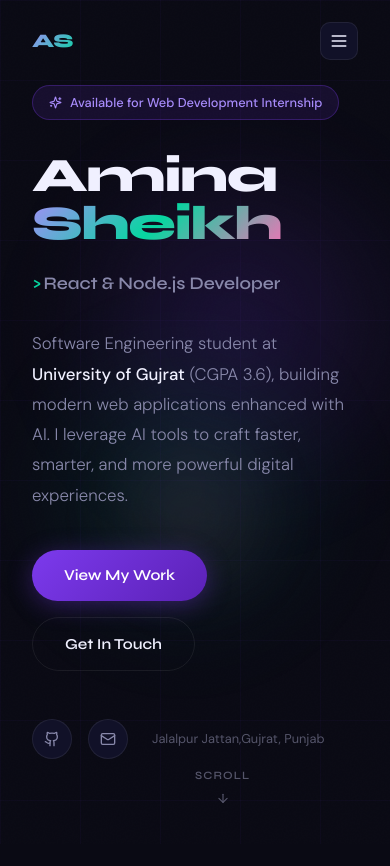
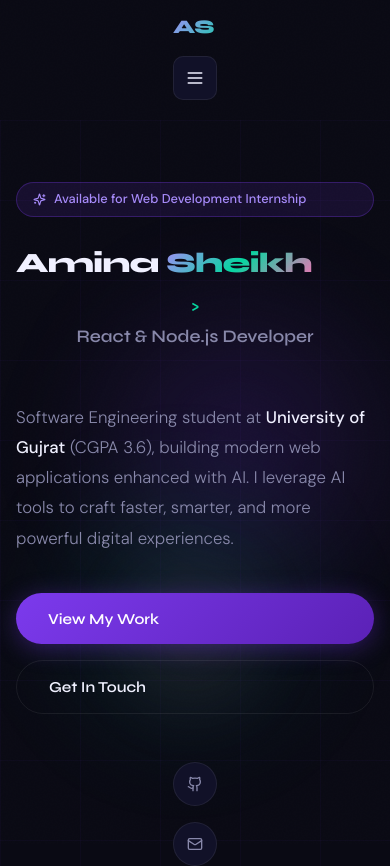
Before and after one commit to Aminasheikh/amina-portfolio, a React (Vite) app: page / in a window 390 px wide. Shown: the top 866 px of the page. Built offline with nearby package versions, Linux system fonts and the light colour scheme.

Commit message:
make responsive changes

```diff
--- a/src/components/Footer.jsx
+++ b/src/components/Footer.jsx
@@ -18,7 +18,7 @@ export default function Footer() {
   return (
     <footer style={{
       borderTop: '1px solid var(--border)',
-      padding: '3rem 2rem 2rem',
+      padding: 'clamp(2rem, 5vw, 3rem) max(1rem, 2vw) clamp(1.5rem, 3vw, 2rem)',
       position: 'relative',
       overflow: 'hidden',
     }}>
@@ -39,16 +39,16 @@ export default function Footer() {
           display: 'flex',
           flexWrap: 'wrap',
           justifyContent: 'space-between',
-          alignItems: 'center',
-          gap: '2rem',
-          marginBottom: '2.5rem',
+          alignItems: 'start',
+          gap: 'max(1rem, 2vw)',
+          marginBottom: 'clamp(1.5rem, 5vw, 2.5rem)',
         }}>
           {/* Brand */}
           <div>
             <div style={{
               fontFamily: 'var(--font-display)',
               fontWeight: 800,
-              fontSize: '1.5rem',
+              fontSize: 'clamp(1.2rem, 4vw, 1.5rem)',
               letterSpacing: '-0.02em',
               background: 'linear-gradient(135deg, var(--accent2) 0%, var(--teal) 100%)',
               WebkitBackgroundClip: 'text',
@@ -57,18 +57,18 @@ export default function Footer() {
             }}>
               Amina Sheikh
             </div>
-            <p style={{ color: 'var(--text3)', fontSize: '0.82rem' }}>
+            <p style={{ color: 'var(--text3)', fontSize: 'clamp(0.7rem, 2vw, 0.82rem)' }}>
               AI-Powered Web Developer · Jalalpur Jattan, PK
             </p>
           </div>
 
           {/* Nav links */}
-          <nav style={{ display: 'flex', gap: '1.5rem', flexWrap: 'wrap' }}>
+          <nav style={{ display: 'flex', gap: 'clamp(0.75rem, 3vw, 1.5rem)', flexWrap: 'wrap' }}>
             {navLinks.map(({ label, href }) => (
               <a key={href} href={href}
                 style={{
                   fontFamily: 'var(--font-display)',
-                  fontSize: '0.82rem', fontWeight: 600,
+                  fontSize: 'clamp(0.7rem, 2vw, 0.82rem)', fontWeight: 600,
                   color: 'var(--text3)',
                   transition: 'color 0.2s',
                 }}
@@ -80,7 +80,7 @@ export default function Footer() {
           </nav>
 
           {/* Social icons */}
-          <div style={{ display: 'flex', gap: '0.75rem' }}>
+          <div style={{ display: 'flex', gap: 'clamp(0.5rem, 2vw, 0.75rem)' }}>
             {socialLinks.map(({ icon: Icon, href, label }) => (
               <a key={label} href={href} target="_blank" rel="noreferrer"
                 aria-label={label}
@@ -122,13 +122,13 @@ export default function Footer() {
           flexWrap: 'wrap',
           justifyContent: 'space-between',
           alignItems: 'center',
-          gap: '0.75rem',
+          gap: 'clamp(0.5rem, 2vw, 0.75rem)',
         }}>
-          <p style={{ color: 'var(--text3)', fontSize: '0.78rem' }}>
+          <p style={{ color: 'var(--text3)', fontSize: 'clamp(0.7rem, 2vw, 0.78rem)' }}>
             © {year} Amina Sheikh. All rights reserved.
           </p>
           <p style={{
-            color: 'var(--text3)', fontSize: '0.78rem',
+            color: 'var(--text3)', fontSize: 'clamp(0.7rem, 2vw, 0.78rem)',
             display: 'flex', alignItems: 'center', gap: '0.3rem',
           }}>
             Built with <Heart size={12} color="var(--pink)" fill="var(--pink)" /> React & Vite
--- a/src/components/Navbar.jsx
+++ b/src/components/Navbar.jsx
@@ -32,11 +32,22 @@ export default function Navbar() {
     return () => window.removeEventListener('scroll', onScroll);
   }, []);
 
+  useEffect(() => {
+    // Close mobile menu on window resize
+    const handleResize = () => {
+      if (window.innerWidth > 768) {
+        setMenuOpen(false);
+      }
+    };
+    window.addEventListener('resize', handleResize);
+    return () => window.removeEventListener('resize', handleResize);
+  }, []);
+
   return (
     <>
       <nav style={{
         position: 'fixed', top: 0, left: 0, right: 0, zIndex: 100,
-        padding: scrolled ? '0.9rem 2rem' : '1.4rem 2rem',
+        padding: scrolled ? '0.9rem max(1rem, 2vw)' : '1.4rem max(1rem, 2vw)',
         background: scrolled
           ? 'rgba(10,10,20,0.85)'
           : 'transparent',
@@ -44,6 +55,7 @@ export default function Navbar() {
         borderBottom: scrolled ? '1px solid var(--border)' : '1px solid transparent',
         transition: 'all 0.35s ease',
         display: 'flex', alignItems: 'center', justifyContent: 'space-between',
+        flexWrap: 'wrap',
       }}>
 
         {/* Logo */}
@@ -141,13 +153,15 @@ export default function Navbar() {
 
       {/* Mobile menu */}
       {menuOpen && (
-        <div style={{
+        <div className="mobile-menu" style={{
           position: 'fixed', top: '60px', left: 0, right: 0, zIndex: 99,
           background: 'rgba(10,10,20,0.97)',
           backdropFilter: 'blur(20px)',
           borderBottom: '1px solid var(--border)',
-          padding: '1rem 2rem 1.5rem',
+          padding: 'max(1rem, 2vw)',
           animation: 'fadeIn 0.2s ease',
+          overflowY: 'auto',
+          maxHeight: 'calc(100vh - 60px)',
         }}>
           <ul style={{ listStyle: 'none', display: 'flex', flexDirection: 'column', gap: '0.25rem' }}>
             {navLinks.map(({ label, href }) => (
@@ -156,7 +170,8 @@ export default function Navbar() {
                   onClick={() => setMenuOpen(false)}
                   style={{
                     fontFamily: 'var(--font-display)',
-                    fontSize: '1rem', fontWeight: 600,
+                    fontSize: 'clamp(0.9rem, 2.5vw, 1rem)',
+                    fontWeight: 600,
                     padding: '0.7rem 1rem',
                     borderRadius: '10px',
                     color: activeLink === href ? 'var(--accent2)' : 'var(--text2)',
@@ -174,7 +189,7 @@ export default function Navbar() {
               display: 'block', marginTop: '1rem',
               textAlign: 'center',
               fontFamily: 'var(--font-display)',
-              fontSize: '0.9rem', fontWeight: 700,
+              fontSize: 'clamp(0.85rem, 2vw, 0.9rem)', fontWeight: 700,
               padding: '0.75rem',
               borderRadius: '50px',
               background: 'linear-gradient(135deg, var(--accent), #5b21b6)',
--- a/src/index.css
+++ b/src/index.css
@@ -149,3 +149,182 @@ img {
   white-space: nowrap;
   border-width: 0;
 }
+
+/* ─── Responsive Design ──────────────────────────────── */
+/* Mobile First - Base styles for mobile */
+/* Tablet (768px and up) */
+@media (min-width: 768px) {
+  .desktop-nav {
+    display: flex !important;
+  }
+
+  .desktop-cta {
+    display: inline-block !important;
+  }
+
+  .mobile-menu-btn {
+    display: none !important;
+  }
+
+  .mobile-menu {
+    display: none !important;
+  }
+}
+
+/* Mobile (under 768px) */
+@media (max-width: 767px) {
+  .desktop-nav {
+    display: none !important;
+  }
+
+  .desktop-cta {
+    display: none !important;
+  }
+
+  .mobile-menu-btn {
+    display: flex !important;
+    align-items: center;
+    justify-content: center;
+  }
+
+  body {
+    padding-top: 60px;
+  }
+
+  /* Adjust heading sizes for mobile */
+  h1 {
+    font-size: clamp(2rem, 6vw, 3.5rem) !important;
+  }
+
+  h2 {
+    font-size: clamp(1.5rem, 5vw, 2.5rem) !important;
+  }
+
+  h3 {
+    font-size: clamp(1rem, 4vw, 1.5rem) !important;
+  }
+
+  /* Reduce section padding on mobile */
+  section {
+    padding-top: 3.5rem !important;
+    padding-bottom: 3.5rem !important;
+    padding-left: 1rem !important;
+    padding-right: 1rem !important;
+  }
+
+  /* Reduce gap in grids on mobile */
+  [style*="gridTemplateColumns"] {
+    gap: 1rem !important;
+  }
+
+  /* Ensure forms are full width */
+  input,
+  textarea {
+    width: 100%;
+  }
+
+  /* Adjust navbar padding on mobile */
+  nav {
+    padding: 0.75rem 1rem !important;
+  }
+
+  /* Fix mobile layout spacing */
+  main {
+    padding-top: 60px;
+  }
+}
+
+/* Small devices (under 480px) */
+@media (max-width: 479px) {
+  body {
+    font-size: 14px;
+  }
+
+  section {
+    padding-top: 2.5rem !important;
+    padding-bottom: 2.5rem !important;
+    padding-left: 1rem !important;
+    padding-right: 1rem !important;
+  }
+
+  h1 {
+    font-size: clamp(1.75rem, 5vw, 2.5rem) !important;
+  }
+
+  h2 {
+    font-size: clamp(1.25rem, 4vw, 2rem) !important;
+  }
+
+  /* Stack single column layouts */
+  [style*="display: grid"],
+  [style*="display: flex"] {
+    flex-direction: column;
+  }
+
+  /* Reduce icon sizes on very small screens */
+  svg {
+    max-width: 100%;
+  }
+}
+
+/* Large screens (1200px and up) */
+@media (min-width: 1200px) {
+  main {
+    max-width: 1400px;
+    margin: 0 auto;
+  }
+}
+
+/* ─── Additional Mobile Improvements ────────────────── */
+/* Ensure proper touch targets on mobile */
+@media (max-width: 767px) {
+  button, a, input[type="button"], input[type="submit"] {
+    min-height: 44px;
+    min-width: 44px;
+  }
+
+  /* Prevent horizontal scroll on mobile */
+  body {
+    max-width: 100vw;
+    overflow-x: hidden;
+  }
+
+  /* Make text larger on very small screens for readability */
+  @media (max-width: 375px) {
+    body {
+      font-size: 15px;
+    }
+  }
+
+  /* Stack columns properly */
+  [style*="gridTemplateColumns"],
+  [style*="flex"] {
+    width: 100%;
+  }
+
+  /* Improve form inputs on mobile */
+  input,
+  textarea,
+  select {
+    font-size: 16px;
+    padding: 12px;
+    border-radius: 8px;
+  }
+
+  /* Better spacing for buttons */
+  button {
+    padding: 12px 20px;
+  }
+}
+
+/* Improve readability on very large screens */
+@media (min-width: 1600px) {
+  body {
+    max-width: 1600px;
+    margin: 0 auto;
+  }
+
+  section {
+    padding: 8rem 2rem;
+  }
+}
--- a/src/sections/About.jsx
+++ b/src/sections/About.jsx
@@ -37,7 +37,7 @@ const highlights = [
 export default function About() {
   return (
     <section id="about" style={{
-      padding: '7rem 2rem',
+      padding: 'clamp(2.5rem, 7vw, 7rem) max(1rem, 2vw)',
       maxWidth: '1100px', margin: '0 auto',
     }}>
       {/* Section header */}
--- a/src/sections/Contact.jsx
+++ b/src/sections/Contact.jsx
@@ -58,7 +58,7 @@ export default function Contact() {
 
   return (
     <section id="contact" style={{
-      padding: '7rem 2rem',
+      padding: 'clamp(2.5rem, 7vw, 7rem) max(1rem, 2vw)',
       background: 'var(--bg2)',
     }}>
       <div style={{ maxWidth: '1100px', margin: '0 auto' }}>
--- a/src/sections/Hero.jsx
+++ b/src/sections/Hero.jsx
@@ -39,7 +39,7 @@ export default function Hero() {
       minHeight: '100vh',
       display: 'flex', alignItems: 'center', justifyContent: 'center',
       position: 'relative', overflow: 'hidden',
-      padding: '0 2rem',
+      padding: 'max(1rem, 2vw)',
     }}>
       {/* Gradient orbs */}
       <div style={{
--- a/src/sections/Projects.jsx
+++ b/src/sections/Projects.jsx
@@ -62,7 +62,7 @@ const tagColors = {
 export default function Projects() {
   return (
     <section id="projects" style={{
-      padding: '7rem 2rem',
+      padding: 'clamp(2.5rem, 7vw, 7rem) max(1rem, 2vw)',
       maxWidth: '1100px', margin: '0 auto',
     }}>
       <div style={{ marginBottom: '4rem' }}>
--- a/src/sections/Skills.jsx
+++ b/src/sections/Skills.jsx
@@ -93,7 +93,7 @@ export default function Skills() {
 
   return (
     <section id="skills" style={{
-      padding: '7rem 2rem',
+      padding: 'clamp(2.5rem, 7vw, 7rem) max(1rem, 2vw)',
       background: 'var(--bg2)',
     }}>
       <div style={{ maxWidth: '1100px', margin: '0 auto' }}>
```
